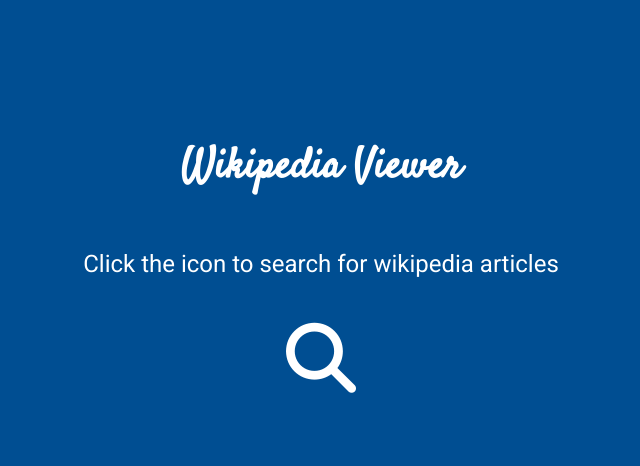
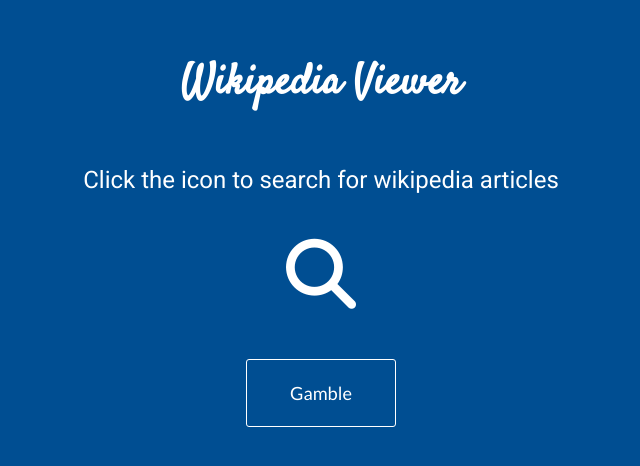
Before and after one commit to FredrikOseberg/wikipedia-viewer, a website built with webpack: page index.html in a window 1280 px wide. Shown: the part 126-592 px from the top of the page, without its empty margins (319-959 px from the left). Built offline with nearby package versions, Linux system fonts and the light colour scheme.

Commit message:
add button to random article

```diff
--- a/css/app.css
+++ b/css/app.css
@@ -32,6 +32,28 @@
 
 .container {
 	padding-bottom: 70px;
+}
+
+.gamble:visited, .gamble:active, .gamble:focus {
+	color: #fff;
+}
+
+.gamble {
+	display: block;
+	text-align:center;
+	margin: 50px auto;
+	color: #fff;
+	padding: 20px;
+	font-size: 1.3em;
+	transition: all 0.3s ease;
+	border: 1px solid #fff;
+	width: 150px;
+	border-radius: 3px;
+}
+
+.gamble:hover {
+	background-color: #fff;
+	color: #004e92;
 }
 
 /* Navbar */
--- a/index.html
+++ b/index.html
@@ -49,6 +49,7 @@
 				<h1>Wikipedia Viewer</h1>
 				<h3>Click the icon to search for wikipedia articles</h3>
 				<i class="fa fa-search" aria-hidden="true"></i>
+				<a class="gamble" href="https://en.wikipedia.org/wiki/Special:Random" target="_blank">Gamble</a>
 			</div>
 
 			<div id="results">
```
